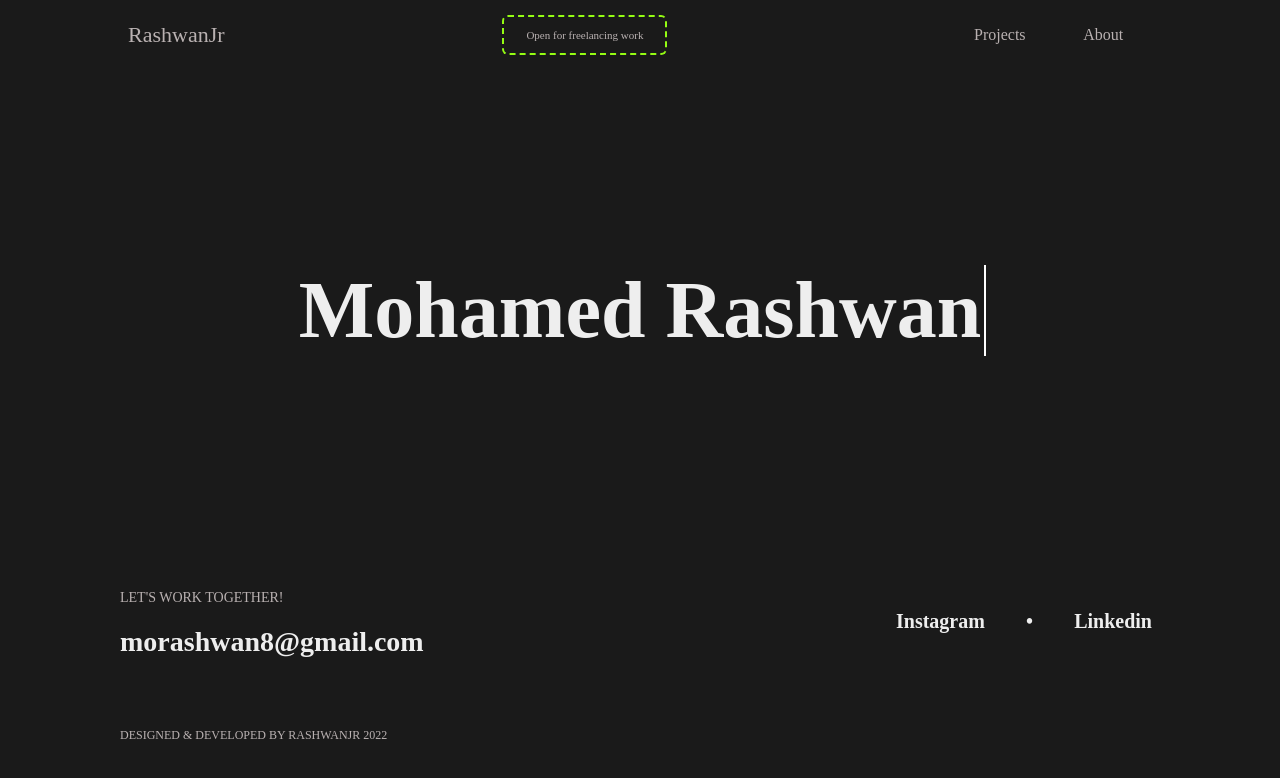
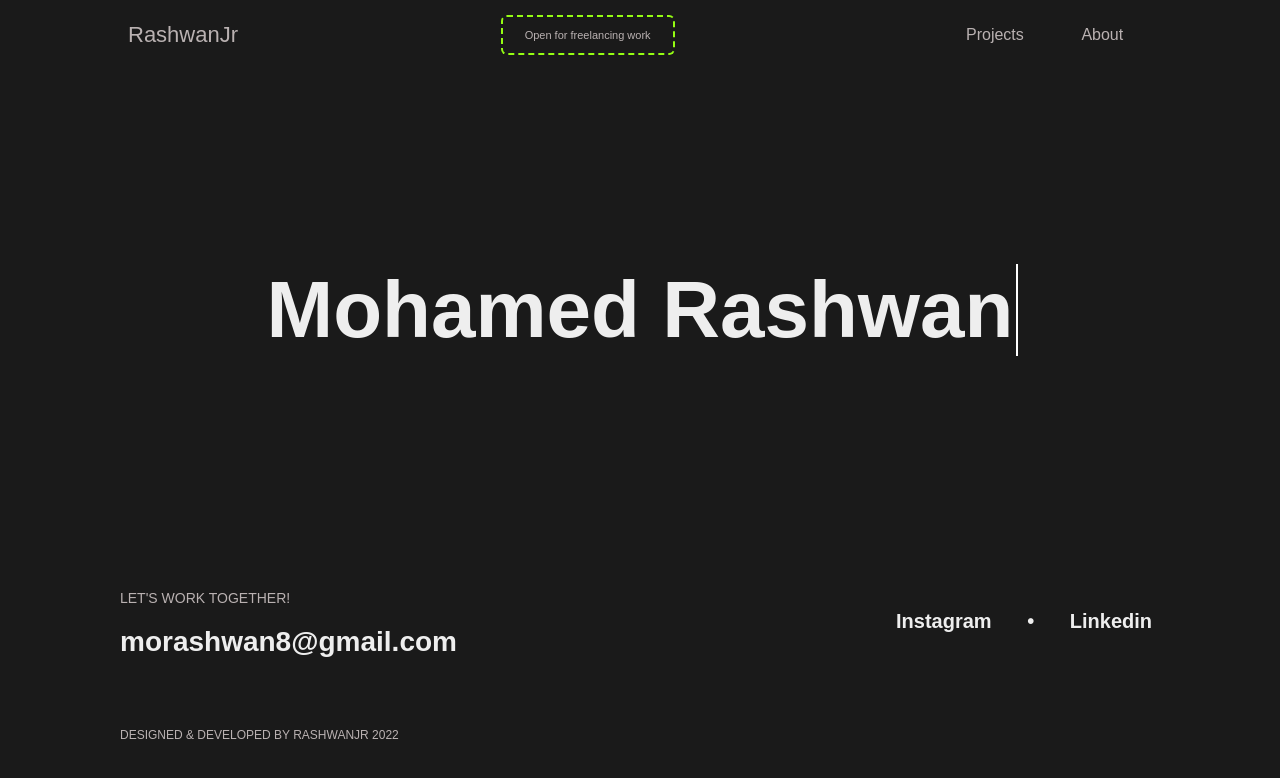
Before and after one commit to imoe10/LatestPortfolio, a plain HTML site: page index.html in a window 1280 px wide. Drawn offline with nearby package versions, Linux system fonts and the light colour scheme; a web font is replaced by a local one.

Commit message:
Update styles.css

```diff
--- a/styles.css
+++ b/styles.css
@@ -7,7 +7,7 @@
 
 
 :root{
-	--font: 'Boska', serif;
+	--font: 'Excon', sans-serif;
 	--font2: 'Nunito', sans-serif;
 	--main-color: #EEEEEE;
 	--sec-color: #94FC13;
```
